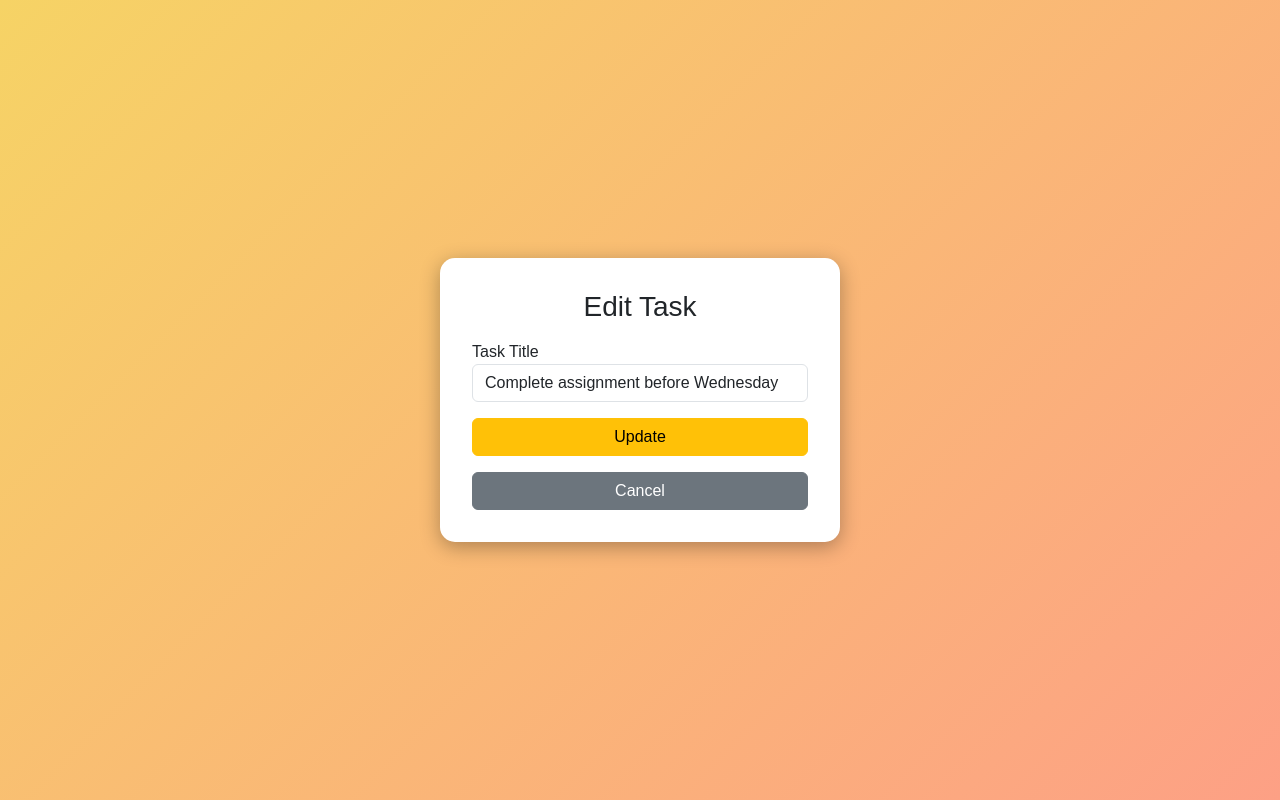
After one commit to cyb3erasad/Flask-Todo-List, a Flask app: page /edit/1 in a window 1280 px wide. The commit adds this page. Run offline with Flask 3, Linux system fonts and the light colour scheme; a user stored in the database is signed in; data comes from the database, SQL or seed files in the repository; both versions use the stored data as it was after the commit.

Commit message:
Add edit function

```diff
--- a/app.py
+++ b/app.py
@@ -95,7 +95,19 @@ def complete_task(id):
 
     return redirect("/")
 
+@app.route("/edit/<int:id>", methods=["GET", "POST"])
+@login_required
+def edit_task(id):
+    task = Task.query.get_or_404(id)
 
+    if task.user_id != current_user.id:
+        return "Unauthorized", 403
+
+    if request.method == "POST":
+        task.title = request.form["title"]
+        db.session.commit()
+        return redirect("/")
+    return render_template("edit.html", task=task)
 
 if __name__ == "__main__":
     app.run(debug=True)
--- /dev/null
+++ b/templates/edit.html
@@ -0,0 +1,50 @@
+<!DOCTYPE html>
+<html lang="en">
+
+<head>
+    <meta charset="UTF-8">
+    <meta name="viewport" content="width=device-width, initial-scale=1">
+    <title>Edit Task</title>
+
+    <link href="https://cdn.jsdelivr.net/npm/bootstrap@5.3.0/dist/css/bootstrap.min.css" rel="stylesheet">
+
+    <style>
+        body {
+            background: linear-gradient(135deg, #f6d365, #fda085);
+            height: 100vh;
+            display: flex;
+            justify-content: center;
+            align-items: center;
+            font-family: "Poppins", sans-serif;
+        }
+
+        .edit-card {
+            background: #fff;
+            width: 400px;
+            padding: 2rem;
+            border-radius: 15px;
+            box-shadow: 0px 5px 20px rgba(0, 0, 0, 0.3);
+        }
+    </style>
+</head>
+
+<body>
+
+    <div class="edit-card">
+        <h3 class="text-center mb-3">Edit Task</h3>
+
+        <form method="POST">
+            <div class="mb-3">
+                <label>Task Title</label>
+                <input type="text" name="title" class="form-control" value="{{ task.title }}" required>
+            </div>
+
+            <button type="submit" class="btn btn-warning w-100">Update</button>
+        </form>
+
+        <a href="/" class="btn btn-secondary w-100 mt-3">Cancel</a>
+    </div>
+
+</body>
+
+</html>
--- a/templates/index.html
+++ b/templates/index.html
@@ -51,10 +51,14 @@
                 </span>
 
                 <div>
-                    {% if not task.completed %}
+                    <a href="/edit/{{ task.id }}" class="btn btn-primary btn-sm">Edit</a>
+
+                    {% if not task.complete %}
                     <a href="/complete/{{ task.id }}" class="btn btn-success btn-sm">Complete</a>
                     {% endif %}
+
                     <a href="/delete/{{ task.id }}" class="btn btn-danger btn-sm">Delete</a>
+
                 </div>
             </li>
             {% endfor %}
```
Also changed, not shown: instance/todo.db.
